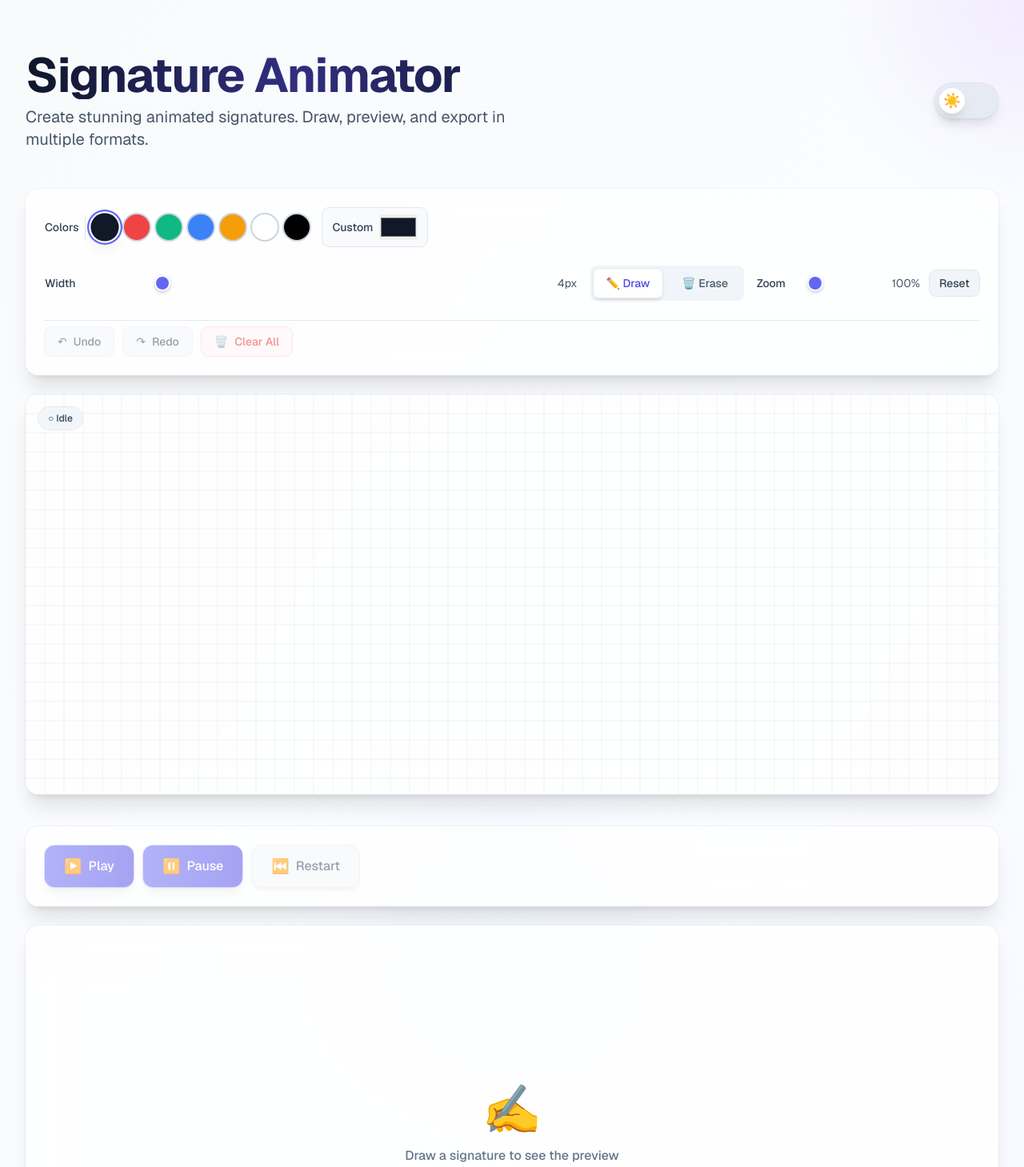
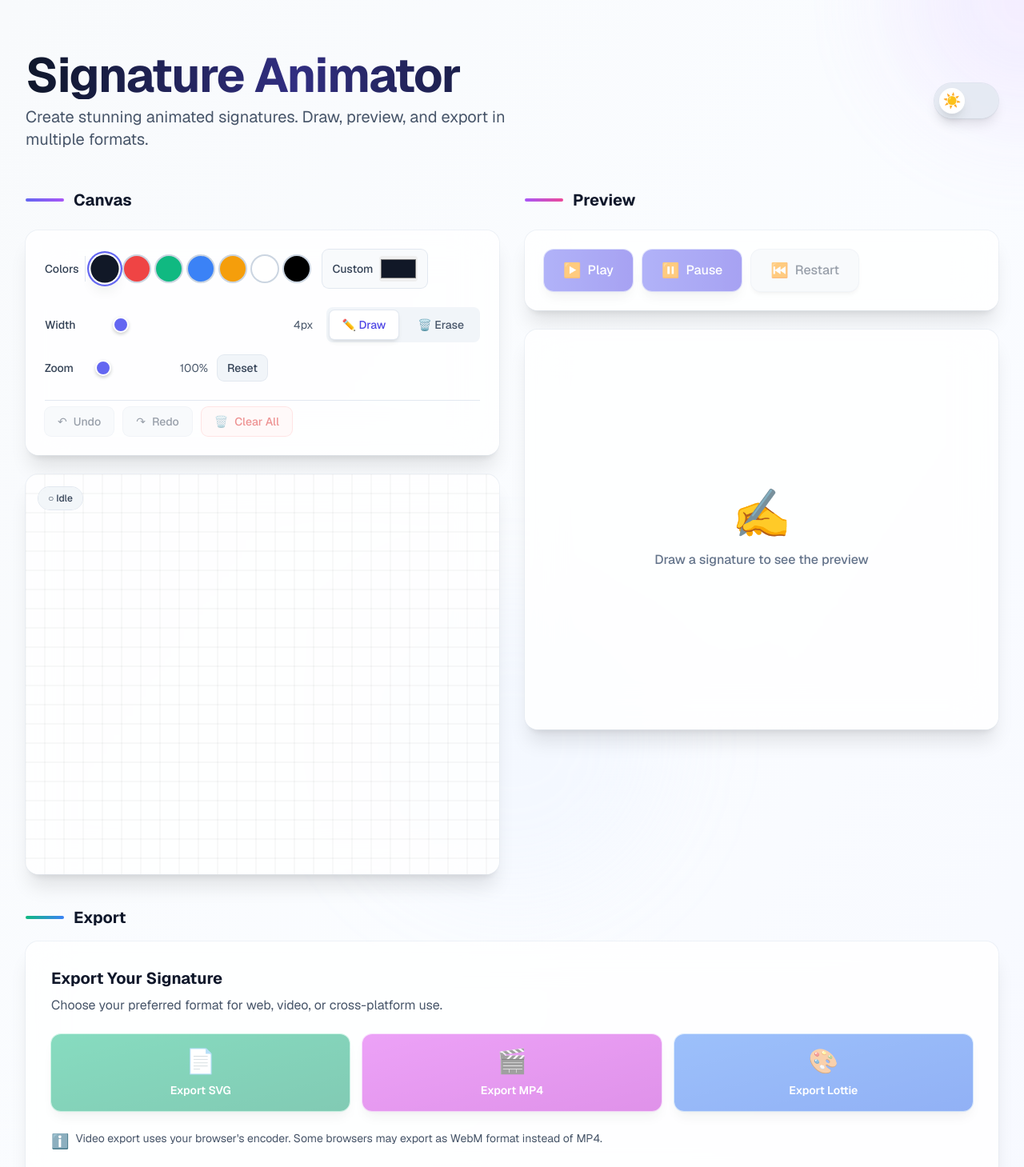
Before and after one commit to Jayanithu/sac, a Next.js app: page / in a window 1280 px wide. Shown: the top 1459 px of the page at 80% size. Built offline with nearby package versions, Linux system fonts and the light colour scheme.

Commit message:
feat: layout canvas, preview, export sections side-by-side

```diff
--- a/src/app/page.tsx
+++ b/src/app/page.tsx
@@ -64,9 +64,35 @@ export default function Page() {
 
           {/* Main Content */}
           <section className="space-y-8 lg:space-y-10">
-            <CanvasSign onChange={setStrokes} />
-            <Preview strokes={normalized} />
-            <ExportButtons strokes={normalized} />
+            {/* Side-by-side layout for desktop */}
+            <div className="grid grid-cols-1 lg:grid-cols-2 gap-6 lg:gap-8">
+              {/* Canvas Section */}
+              <div className="space-y-6">
+                <div className="flex items-center gap-3 mb-2">
+                  <div className="h-1 w-12 bg-gradient-to-r from-indigo-500 to-purple-500 rounded-full"></div>
+                  <h2 className="text-xl font-bold text-slate-900 dark:text-slate-100">Canvas</h2>
+                </div>
+                <CanvasSign onChange={setStrokes} />
+              </div>
+
+              {/* Preview Section */}
+              <div className="space-y-6">
+                <div className="flex items-center gap-3 mb-2">
+                  <div className="h-1 w-12 bg-gradient-to-r from-purple-500 to-pink-500 rounded-full"></div>
+                  <h2 className="text-xl font-bold text-slate-900 dark:text-slate-100">Preview</h2>
+                </div>
+                <Preview strokes={normalized} />
+              </div>
+            </div>
+
+            {/* Export section - full width */}
+            <div className="mt-8">
+              <div className="flex items-center gap-3 mb-4">
+                <div className="h-1 w-12 bg-gradient-to-r from-emerald-500 to-blue-500 rounded-full"></div>
+                <h2 className="text-xl font-bold text-slate-900 dark:text-slate-100">Export</h2>
+              </div>
+              <ExportButtons strokes={normalized} />
+            </div>
           </section>
 
           {/* Footer Tips */}
```
